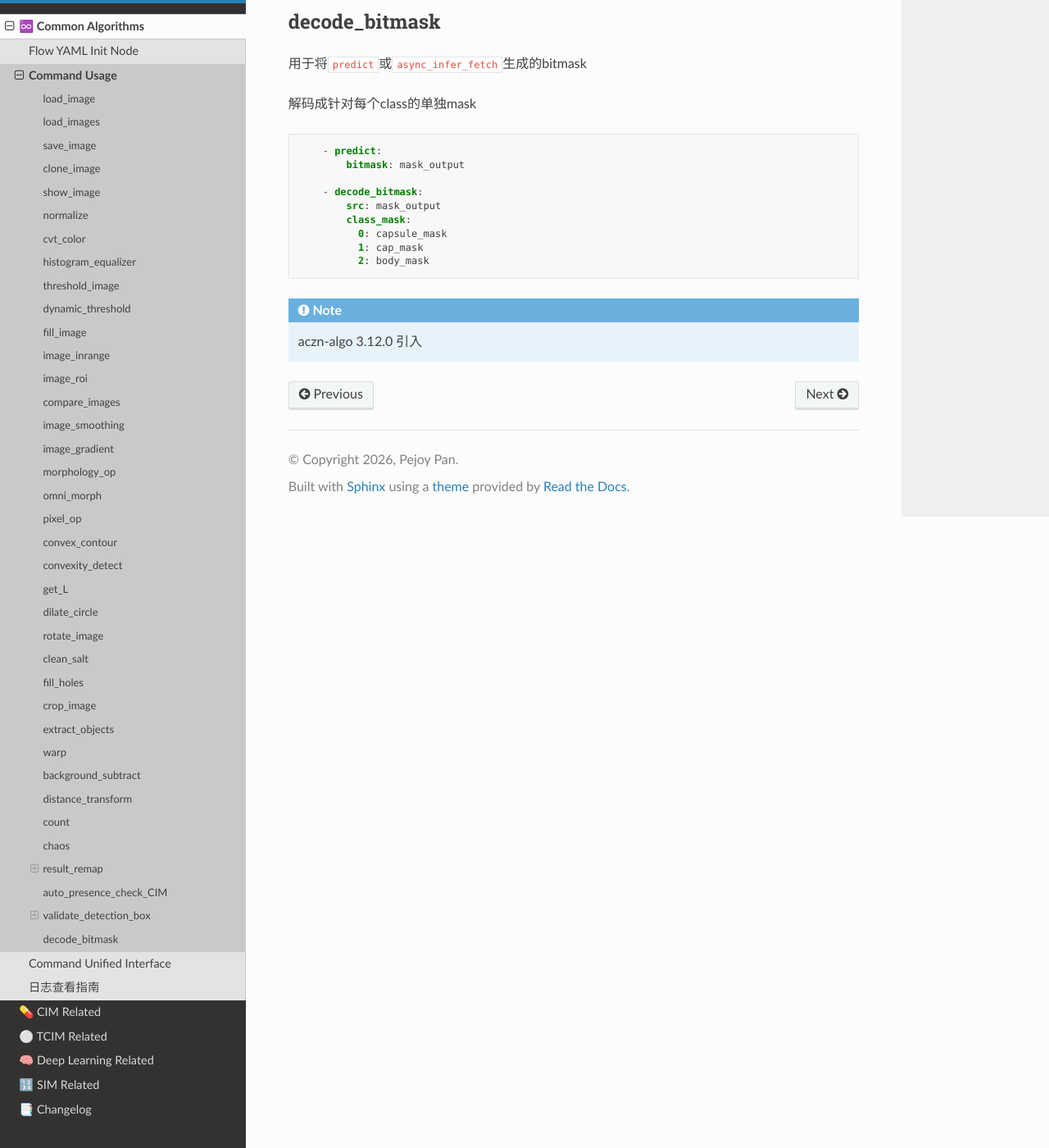
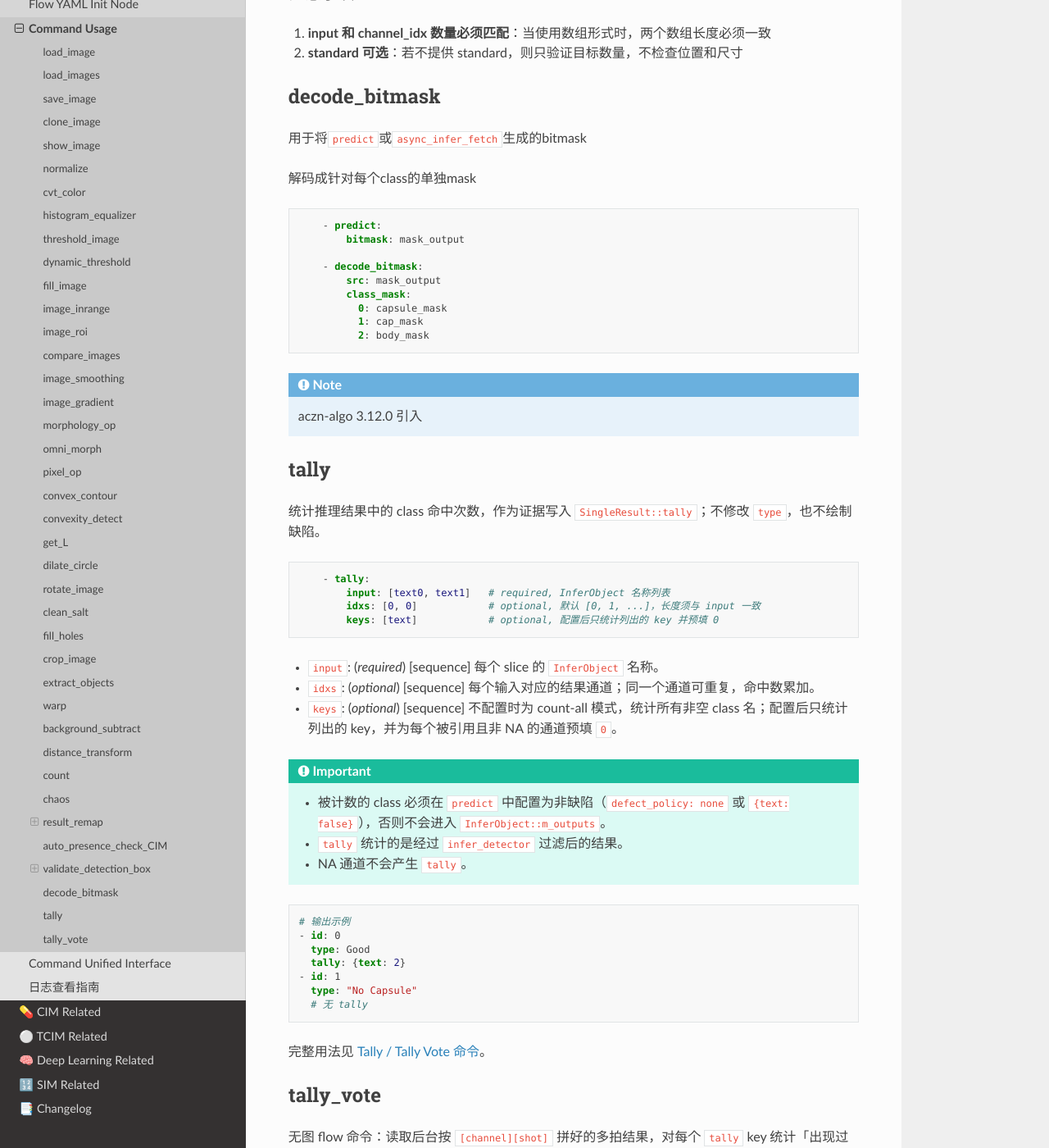
Before and after one commit to pejoypan/aczn-algo-docs, a Sphinx documentation site: the page built from docs/source/common/command-docs.md, in a window 1280 px wide and 1400 px high, scrolled down 19739 px. Shown: the whole window at 82% size. Built offline with Sphinx 7.4.7 and the Read the Docs theme 3.1.0, drawn with Linux system fonts in a browser that asks for light colours; some of the changed text lies outside the part shown.

Commit message:
update docs

````diff
--- a/docs/source/common/command-docs.md
+++ b/docs/source/common/command-docs.md
@@ -10,10 +10,12 @@ This document records the image processing commands, as well as the optional par
     - load_image:
         image: image  # input
         path: xxxx    # loading path
+        zero_copy: false  # optional, default true
 ```
 
 - image: (*required*) [scalar]
 - path: (*required*) [scalar] specify image loading path.
+- zero_copy: (*optional*) [scalar] [default: true] 输入来自 `FROM_UPSTREAM__` 时是否直接引用调用方缓冲区；`false`（或 `0`）克隆一份私有副本。上游图像非连续（ROI 视图）时始终克隆。开启时 flow 不得向该名字写回像素，否则会污染调用方传入的图像。
 
 ## load_images
 
@@ -886,3 +888,70 @@ detection_box_validator:
 ```{note}
 aczn-algo 3.12.0 引入
 ```
+
+## tally
+
+统计推理结果中的 class 命中次数，作为证据写入 `SingleResult::tally`；不修改 `type`，也不绘制缺陷。
+
+```yaml
+    - tally:
+        input: [text0, text1]   # required, InferObject 名称列表
+        idxs: [0, 0]            # optional, 默认 [0, 1, ...]，长度须与 input 一致
+        keys: [text]            # optional, 配置后只统计列出的 key 并预填 0
+```
+
+- `input`: (*required*) [sequence] 每个 slice 的 `InferObject` 名称。
+- `idxs`: (*optional*) [sequence] 每个输入对应的结果通道；同一个通道可重复，命中数累加。
+- `keys`: (*optional*) [sequence] 不配置时为 count-all 模式，统计所有非空 class 名；配置后只统计列出的 key，并为每个被引用且非 NA 的通道预填 `0`。
+
+```{important}
+- 被计数的 class 必须在 `predict` 中配置为非缺陷（`defect_policy: none` 或 `{text: false}`），否则不会进入 `InferObject::m_outputs`。
+- `tally` 统计的是经过 `infer_detector` 过滤后的结果。
+- NA 通道不会产生 `tally`。
+```
+
+```yaml
+# 输出示例
+- id: 0
+  type: Good
+  tally: {text: 2}
+- id: 1
+  type: "No Capsule"
+  # 无 tally
+```
+
+完整用法见 [Tally / Tally Vote 命令](../deeplearning/tally-command-tutorial.md)。
+
+## tally_vote
+
+无图 flow 命令：读取后台按 `[channel][shot]` 拼好的多拍结果，对每个 `tally` key 统计「出现过命中的拍数」，按规则生成最终裁决。
+
+```yaml
+    - tally_vote:
+        rules:
+          - key: text
+            valid_num: {ge: 1}   # 通过条件：至少 1 拍看到 text
+            defect: No_Text      # 条件不满足时追加
+```
+
+```yaml
+# params.yaml
+tally_vote:
+  num_channels: 6
+```
+
+- `rules`: (*required*) [sequence] 非空规则列表；每条规则必须包含 `key`、`valid_num`、`defect`，`key` 不能重复。
+- `valid_num`: (*required*) [map] 单比较符的通过条件：`eq` / `ge` / `gt` / `le` / `lt` / `range: [min, max]`。
+- `defect`: (*required*) [scalar] 条件不满足时追加到 `type` 的缺陷名。
+- `tally_vote.num_channels`: (*required* for multi-channel) 决定 `m_result_` 的通道数，必须等于输入通道数。
+
+```{note}
+- 输入必须通过 `Execute(const YAML::Node&)` 传入，形状为 `[channel][shot]`。
+- NA shot 不参与投票；整通道全 NA 时原样输出 NA；已 NG 的通道保留原判。
+- 一拍对一个 key 最多贡献 1 票，`tally` 的数值大小被忽略。
+- 输出只保留 `id / type / def_pos`，不包含 `tally`。
+- 无图 flow 的缺陷图需调用 `GetDefectImage(defects, tag, true)`。
+- 复用 processor 时，每次 `Execute()` 前先调用 `cleandata()`。
+```
+
+完整的数据格式、投票顺序和对接示例见 [Tally / Tally Vote 命令](../deeplearning/tally-command-tutorial.md)。
--- a/docs/source/deeplearning/index.rst
+++ b/docs/source/deeplearning/index.rst
@@ -5,6 +5,7 @@
    :maxdepth: 1
 
    predict-command-tutorial
+   tally-command-tutorial
    infer-detector-setting
    new-model-deployment
    save-yolo-predictions-by-inspect-app
````
Also changed, not shown: docs/source/deeplearning/save-yolo-predictions-by-inspect-app.md (+31 -27 lines), docs/source/deeplearning/tally-command-tutorial.md (added, +386 -0 lines).
